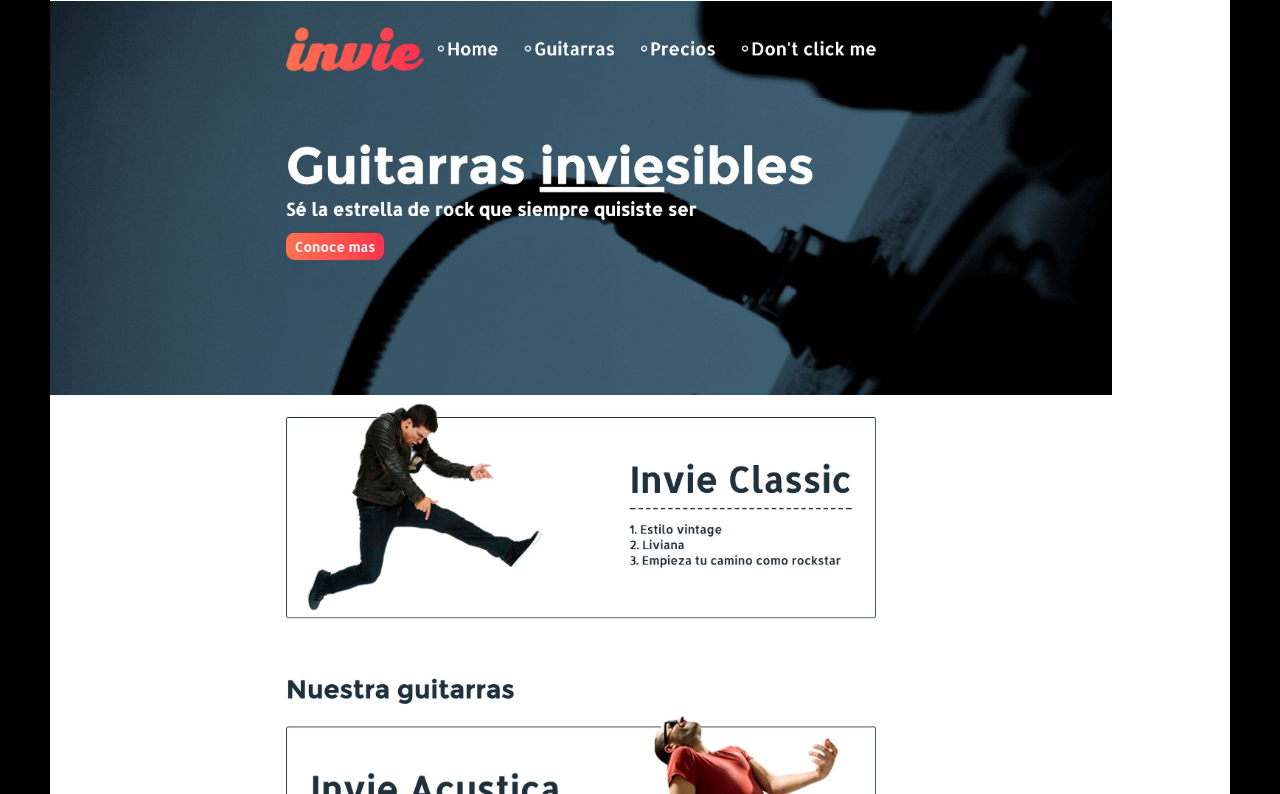
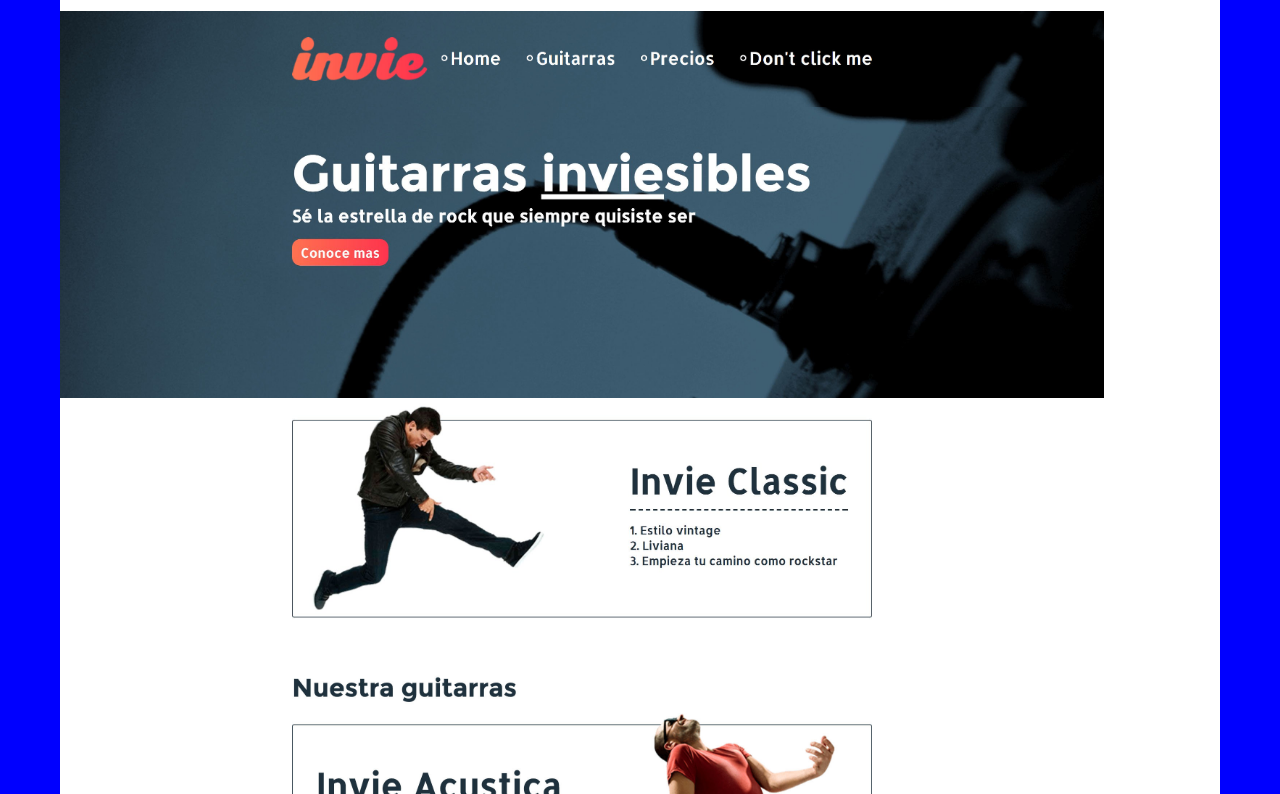
Before and after one commit to Uralberto/Reto1-github, a plain HTML site: page Reto1.html in a window 1280 px wide. Shown: the part 129-923 px from the top of the page. Drawn offline with Linux system fonts and the light colour scheme.

Commit message:
Borde azul y mas grueso

```diff
--- a/Reto1.html
+++ b/Reto1.html
@@ -6,7 +6,7 @@
     <style media="screen">
     body {
       margin: 0;
-      border: 50px solid black;
+      border: 60px solid blue;
     }
 
     img {
```
